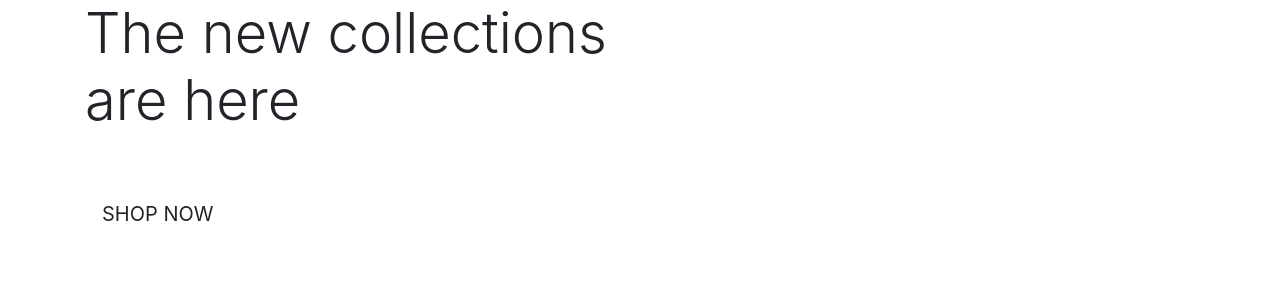
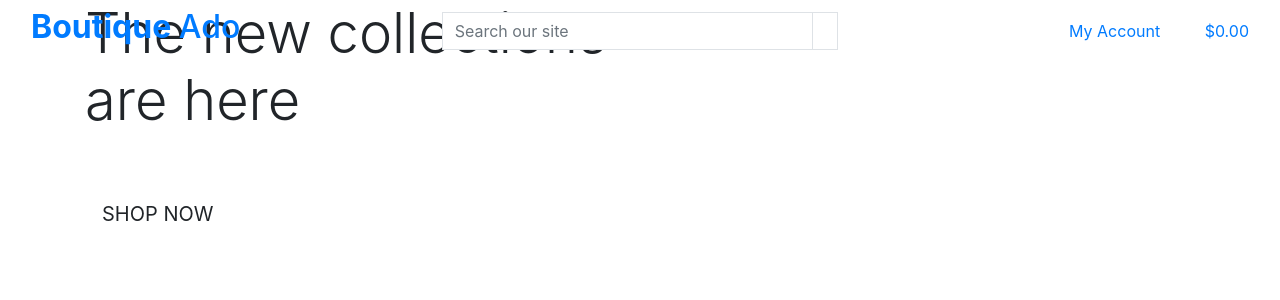
Before and after one commit to JonFD4/boutiqueAdo, a Django app: page / in a window 1280 px wide. Shown: the top 300 px of the page. Run offline with Django 3.2, Linux system fonts and the light colour scheme.

Commit message:
add main page header

```diff
--- a/templates/base.html
+++ b/templates/base.html
@@ -33,7 +33,78 @@
     </title>
 </head>
 <body>
-<header class="container-fluid fixed-top"></header>
+<header class="container-fluid fixed-top">
+  <!--Logo-->
+  <div class="row">
+    <div class="col-12 col-lg-4 my-auto py-1 py-lg-0 text-center text-lg-left">
+      <a href=:{%url 'home' %} class="nav-link main-logo-link">
+        <h2 class="logo-font text-black my-8">
+          <strong>Boutique </strong> Ado
+        </h2>
+      </a>
+    </div>
+      <!--search button-->
+    <div class="col-12 col-lg-4 my-auto py-1 py-lg-0">
+      <form method="GET" action="">
+          <div class="input-group w-100">
+              <input class="form-control border border-black rounded-0" type="text" name="q" placeholder="Search our site">
+              <div class="input-group-append">
+                  <button class="form-control btn btn-black border border-black rounded-0" type="submit">
+                      <span class="icon">
+                          <i class="fas fa-search"></i>
+                      </span>
+                  </button>
+              </div>
+          </div>
+      </form>
+  </div>
+
+  <!--my account features-->
+  <div class="col-12 col-lg-4 my-auto py-1 py-lg-0">
+    <ul class="list-inline list-unstyled text-center text-lg-right my-0">
+        <li class="list-inline-item dropdown">
+            <a class="text-black nav-link" href="#" id="user-options" data-toggle="dropdown" aria-haspopup="true" aria-expanded="false">
+                <div class="text-center">
+                    <div><i class="fas fa-user fa-lg"></i></div>
+                    <p class="my-0">My Account</p>
+                </div>
+            </a>
+            <!--Display if user is authenticated. If authenticated user is superuser-->
+            <div class="dropdown-menu border-0" aria-labelledby="user-options">
+                {% if request.user.is_authenticated %}
+                    {% if request.user.is_superuser %}
+                        <a href="" class="dropdown-item">Product Management</a>
+                    {% endif %}
+                    <a href="" class="dropdown-item">My Profile</a>
+                    <a href="{% url 'account_logout' %}" class="dropdown-item">Logout</a>
+                {% else %}
+                    <a href="{% url 'account_signup' %}" class="dropdown-item">Register</a>
+                    <a href="{% url 'account_login' %}" class="dropdown-item">Login</a>
+                {% endif %}
+            </div>
+        </li>
+        <!--Shopping bag list
+        we want to check if grand_total variable exists. If it does, show at 2 decimal places, else display zero
+        -->
+        <li class="list-inline-item">
+            <a class="{% if grand_total %}text-info font-weight-bold{% else %}text-black{% endif %} nav-link" href="">
+                <div class="text-center">
+                    <div><i class="fas fa-shopping-bag fa-lg"></i></div>
+                    <p class="my-0">
+                        {% if grand_total %}
+                            ${{ grand_total|floatformat:2 }}
+                        {% else %}
+                            $0.00
+                        {% endif %}
+                    </p>
+                </div>
+            </a>
+        </li>
+    </ul>
+</div>
+
+  </div>
+</header>
 {%if messages%}
   <div class="message-container"></div>
 {%endif%}
```
